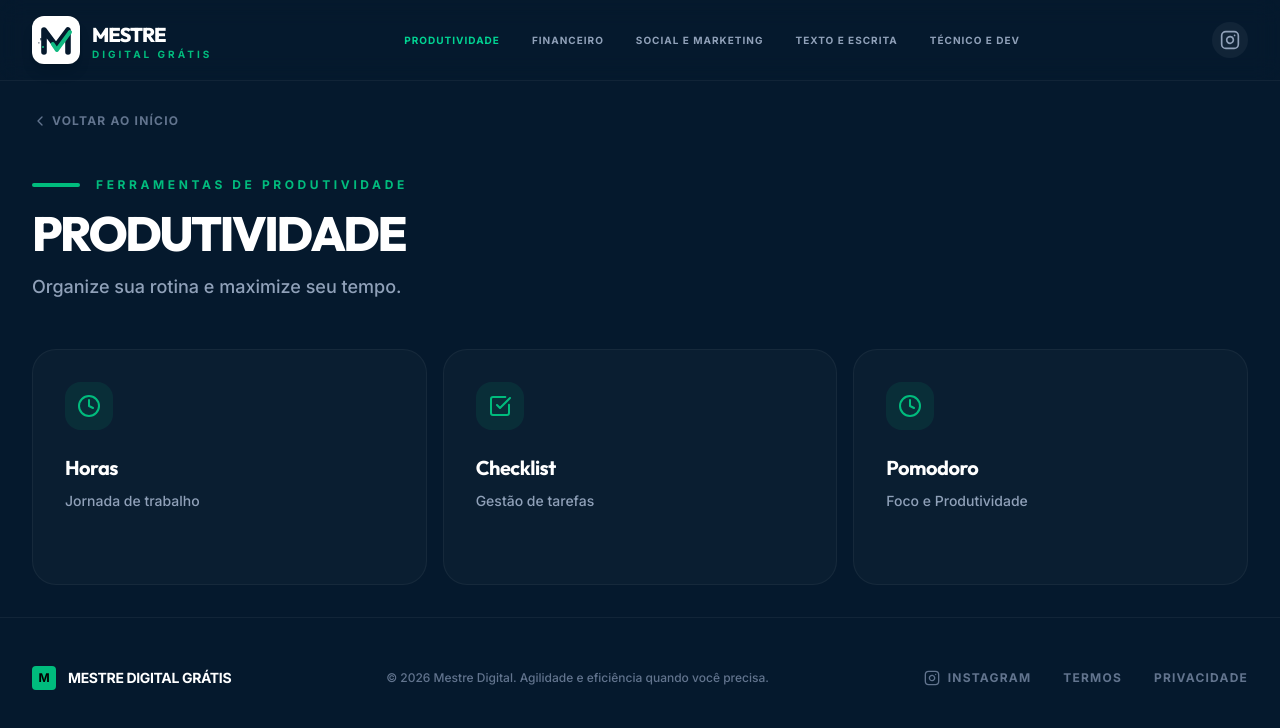
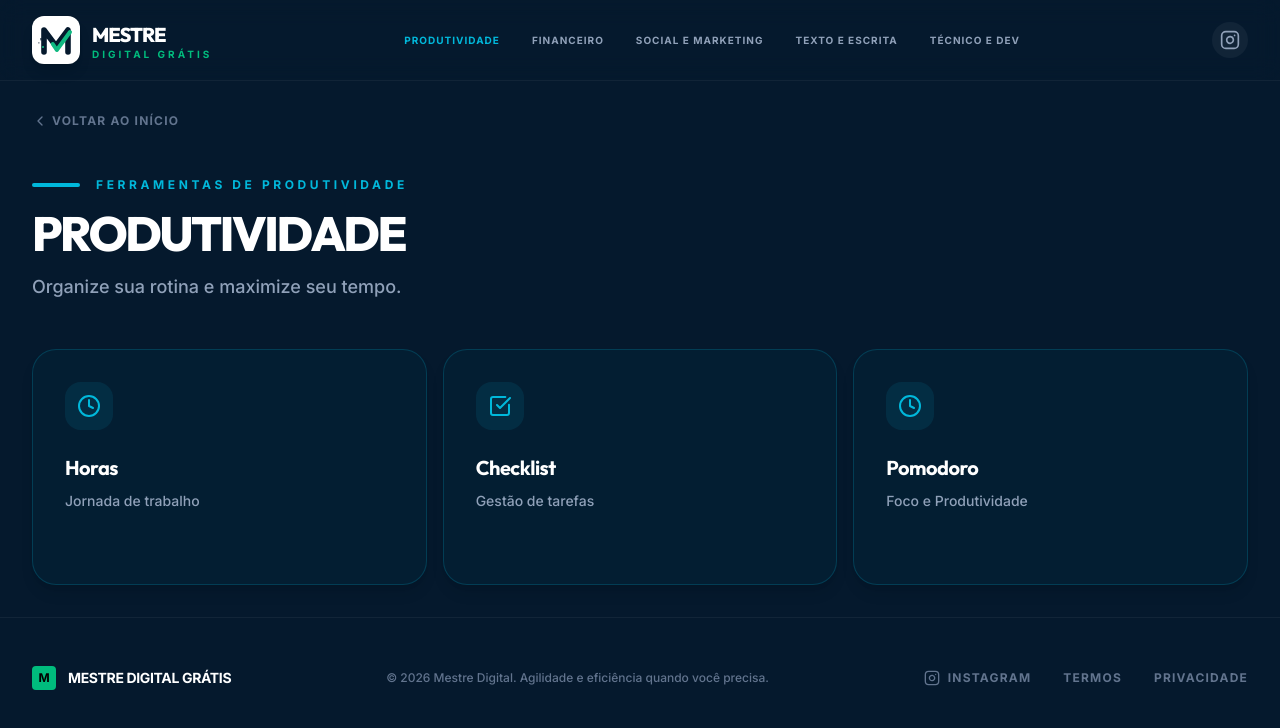
Before and after one commit to stcp5000/Mestre-Digital-Gratis, a React (Vite) app: page / in a window 1280 px wide. Both pictures are taken after a click on the button "PRODUTIVIDADE". Shown: the top 728 px of the page. Built offline with nearby package versions, Linux system fonts and the light colour scheme.

Commit message:
acrescentado cor nos grandes temas

```diff
--- a/src/App.tsx
+++ b/src/App.tsx
@@ -144,47 +144,56 @@ const SEGMENTS = [
   {
     title: "Produtividade",
     description: "Organize sua rotina e maximize seu tempo.",
-    toolIds: ["hours", "checklist", "pomodoro"]
+    toolIds: ["hours", "checklist", "pomodoro"],
+    color: "cyan-500"
   },
   {
     title: "Financeiro",
     description: "Controle de investimentos e métricas de performance.",
-    toolIds: ["calc", "percent", "interest", "netsalary", "inss", "thirteenth", "vacation", "overtime", "currency"]
+    toolIds: ["calc", "percent", "interest", "netsalary", "inss", "thirteenth", "vacation", "overtime", "currency"],
+    color: "emerald-500"
   },
   {
     title: "Social e Marketing",
     description: "Gere visibilidade e conexões rápidas.",
-    toolIds: ["qrcode", "barcode", "instagrambio", "hashtags", "whatsapp"]
+    toolIds: ["qrcode", "barcode", "instagrambio", "hashtags", "whatsapp"],
+    color: "pink-500"
   },
   {
     title: "Texto e Escrita",
     description: "Ferramentas para redação e copywriting.",
-    toolIds: ["text", "lorem", "case", "accents", "spelling", "inverter", "html", "sort", "words"]
+    toolIds: ["text", "lorem", "case", "accents", "spelling", "inverter", "html", "sort", "words"],
+    color: "amber-500"
   },
   {
     title: "Técnico e Dev",
     description: "Utilitários essenciais para desenvolvedores.",
-    toolIds: ["json", "mockdata"]
+    toolIds: ["json", "mockdata"],
+    color: "indigo-500"
   },
   {
     title: "Web Design e Imagem",
     description: "Crie identidades visuais impactantes.",
-    toolIds: ["colors"]
+    toolIds: ["colors"],
+    color: "violet-500"
   },
   {
     title: "Utilidades",
     description: "Conversores e cálculos gerais do dia a dia.",
-    toolIds: ["unit", "password", "roman", "energyvolume", "cpf"]
+    toolIds: ["unit", "password", "roman", "energyvolume", "cpf"],
+    color: "blue-500"
   },
   {
     title: "Planejamento",
     description: "Ferramentas para cronogramas e prazos.",
-    toolIds: ["dates"]
+    toolIds: ["dates"],
+    color: "orange-500"
   },
   {
     title: "Saúde",
     description: "Monitore seu bem-estar e indicadores físicos.",
-    toolIds: ["bmi", "idealweight", "menstrual", "pregnancy", "dogage", "catage", "temperature"]
+    toolIds: ["bmi", "idealweight", "menstrual", "pregnancy", "dogage", "catage", "temperature"],
+    color: "rose-500"
   }
 ];
 
@@ -261,8 +270,9 @@ export default function App() {
                   setActiveTool(null);
                 }}
                 className={`text-[10px] font-black uppercase tracking-widest transition-colors ${
-                  activeSegment === idx && !activeTool ? "text-emerald-400" : "text-slate-400 hover:text-white"
+                  activeSegment === idx && !activeTool ? "" : "text-slate-400 hover:text-white"
                 }`}
+                style={activeSegment === idx && !activeTool ? { color: `var(--color-${segment.color})` } : {}}
               >
                 {segment.title}
               </button>
@@ -324,8 +334,12 @@ export default function App() {
                       setSidebarOpen(false);
                     }}
                     className={`flex w-full items-center gap-3 rounded-xl p-3 text-left transition-colors ${
-                      activeSegment === idx && !activeTool ? "bg-emerald-500/10 text-emerald-400" : "hover:bg-white/5 text-slate-400"
+                      activeSegment === idx && !activeTool ? "" : "hover:bg-white/5 text-slate-400"
                     }`}
+                    style={activeSegment === idx && !activeTool ? {
+                      backgroundColor: `color-mix(in srgb, var(--color-${segment.color}) 10%, transparent)`,
+                      color: `var(--color-${segment.color})`
+                    } : {}}
                   >
                     <span className="font-medium">{segment.title}</span>
                   </button>
@@ -365,14 +379,30 @@ export default function App() {
               </div>
 
               <div className="grid gap-6 sm:grid-cols-2 lg:grid-cols-4 pb-12">
-                {SEGMENTS.map((segment, sIdx) => (
+                {SEGMENTS.map((segment, sIdx) => {
+                  return (
                     <motion.div
                       key={sIdx}
                       whileHover={{ y: -10, scale: 1.02 }}
                       onClick={() => setActiveSegment(sIdx)}
-                    className="group relative cursor-pointer rounded-[2rem] border border-white/5 bg-[#0a1e31] p-8 transition-all hover:border-emerald-500/50 hover:bg-[#0f2a45] shadow-xl"
+                      className="group relative cursor-pointer rounded-[2rem] border border-white/5 p-8 transition-all shadow-xl hover:shadow-2xl"
+                      style={{
+                         backgroundColor: `color-mix(in srgb, var(--color-${segment.color}) 3%, #05192d)`
+                      }}
                     >
-                    <div className="mb-6 flex h-14 w-14 items-center justify-center rounded-2xl bg-emerald-500/10 text-emerald-500 group-hover:bg-emerald-500 group-hover:text-black transition-all">
+                      {/* Using unique hover border color based on segment color */}
+                      <div
+                        className="absolute inset-0 rounded-[2rem] border border-transparent group-hover:border-current transition-colors pointer-events-none opacity-50"
+                        style={{ color: `var(--color-${segment.color})` }}
+                      />
+
+                      <div
+                        className="mb-6 flex h-14 w-14 items-center justify-center rounded-2xl transition-all group-hover:bg-current group-hover:text-black"
+                        style={{
+                          backgroundColor: `color-mix(in srgb, var(--color-${segment.color}) 10%, transparent)`,
+                          color: `var(--color-${segment.color})`
+                        }}
+                      >
                          {/* Contextual Icon based on segment */}
                          {sIdx === 0 && <Clock className="h-7 w-7" />}
                          {sIdx === 1 && <Calculator className="h-7 w-7" />}
@@ -385,15 +415,24 @@ export default function App() {
                          {sIdx === 8 && <Heart className="h-7 w-7" />}
                       </div>
                       <div className="flex items-center gap-2 mb-2">
-                       <span className="text-[10px] font-black uppercase tracking-widest text-emerald-500/40">{(sIdx + 1).toString().padStart(2, '0')}</span>
+                         <span
+                           className="text-[10px] font-black uppercase tracking-widest opacity-40"
+                           style={{ color: `var(--color-${segment.color})` }}
+                         >
+                            {(sIdx + 1).toString().padStart(2, '0')}
+                         </span>
                       </div>
                       <h3 className="text-2xl font-black tracking-tighter uppercase text-white leading-tight">{segment.title}</h3>
                       <p className="mt-3 text-slate-500 text-sm font-medium leading-relaxed">{segment.description}</p>
-                    <div className="mt-8 flex items-center text-[10px] font-black uppercase tracking-widest text-emerald-500 opacity-0 group-hover:opacity-100 transition-opacity">
+                      <div
+                        className="mt-8 flex items-center text-[10px] font-black uppercase tracking-widest opacity-0 group-hover:opacity-100 transition-opacity"
+                        style={{ color: `var(--color-${segment.color})` }}
+                      >
                           Ver Ferramentas <ChevronRight className="ml-1 h-3 w-3" />
                       </div>
                     </motion.div>
-                ))}
+                  );
+                })}
               </div>
             </motion.div>
           ) : !activeTool && activeSegment !== null ? (
@@ -413,8 +452,16 @@ export default function App() {
 
               <div className="max-w-4xl">
                  <div className="flex items-center gap-4 mb-4">
-                    <span className="h-1 w-12 bg-emerald-500 rounded-full" />
-                    <span className="text-xs font-black uppercase tracking-[0.3em] text-emerald-500">Ferramentas de {SEGMENTS[activeSegment].title}</span>
+                    <span
+                      className="h-1 w-12 rounded-full"
+                      style={{ backgroundColor: `var(--color-${SEGMENTS[activeSegment].color})` }}
+                    />
+                    <span
+                      className="text-xs font-black uppercase tracking-[0.3em]"
+                      style={{ color: `var(--color-${SEGMENTS[activeSegment].color})` }}
+                    >
+                      Ferramentas de {SEGMENTS[activeSegment].title}
+                    </span>
                  </div>
                  <h2 className="text-5xl font-black tracking-tighter text-white uppercase">{SEGMENTS[activeSegment].title}</h2>
                  <p className="mt-4 text-slate-400 text-lg font-medium">{SEGMENTS[activeSegment].description}</p>
@@ -424,19 +471,33 @@ export default function App() {
                 {SEGMENTS[activeSegment].toolIds.map((toolId) => {
                   const tool = TOOLS.find(t => t.id === toolId);
                   if (!tool) return null;
+                  const segmentColor = SEGMENTS[activeSegment].color;
                   return (
                     <motion.div
                       key={tool.id}
                       whileHover={{ y: -5 }}
                       onClick={() => setActiveTool(tool.id as ToolId)}
-                      className="group/tool cursor-pointer rounded-3xl border border-white/5 bg-[#0a1e31] p-8 transition-all hover:border-emerald-500/50 hover:bg-[#0f2a45]"
+                      className="group/tool cursor-pointer rounded-3xl border border-white/5 p-8 transition-all shadow-lg hover:shadow-2xl"
+                      style={{
+                        borderColor: `color-mix(in srgb, var(--color-${segmentColor}) 20%, transparent)`,
+                        backgroundColor: `color-mix(in srgb, var(--color-${segmentColor}) 3%, #05192d)`
+                      } as any}
                     >
-                      <div className="mb-6 inline-flex h-12 w-12 items-center justify-center rounded-2xl bg-emerald-500/10 text-emerald-500 group-hover/tool:bg-emerald-500 group-hover/tool:text-[#05192d] transition-all">
+                      <div
+                        className="mb-6 inline-flex h-12 w-12 items-center justify-center rounded-2xl transition-all group-hover/tool:bg-current group-hover/tool:text-[#05192d]"
+                        style={{
+                          backgroundColor: `color-mix(in srgb, var(--color-${segmentColor}) 10%, transparent)`,
+                          color: `var(--color-${segmentColor})`
+                        }}
+                      >
                         <tool.icon className="h-6 w-6" />
                       </div>
                       <h4 className="text-xl font-bold text-white tracking-tight">{tool.name}</h4>
                       <p className="mt-2 text-sm text-slate-400 leading-relaxed font-medium">{tool.description}</p>
-                      <div className="mt-6 flex items-center text-[10px] font-black uppercase tracking-widest text-emerald-500 opacity-0 group-hover/tool:opacity-100 transition-opacity">
+                      <div
+                        className="mt-6 flex items-center text-[10px] font-black uppercase tracking-widest opacity-0 group-hover/tool:opacity-100 transition-opacity"
+                        style={{ color: `var(--color-${segmentColor})` }}
+                      >
                          Abrir <ChevronRight className="ml-1 h-3 w-3" />
                       </div>
                     </motion.div>
```
Lines whose indentation alone changed are shown as unchanged.
